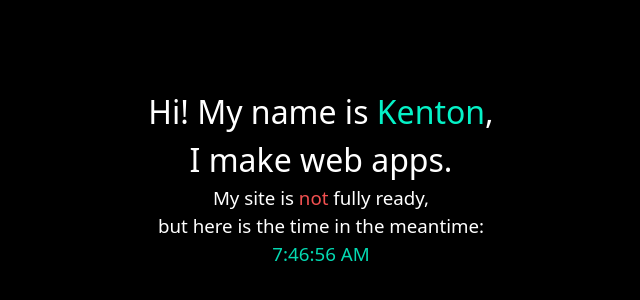
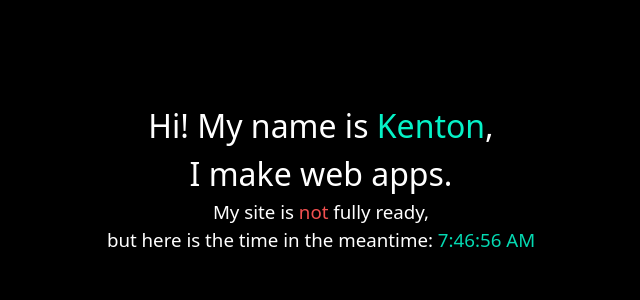
Before and after one commit to kduprey/kentonduprey-site, a React (Create React App) app: page / in a window 1280 px wide. Shown: the part 230-530 px from the top of the page, without its empty margins (319-959 px from the left). Built offline with nearby package versions, Linux system fonts and the light colour scheme.

Commit message:
removed fontawesome script link

```diff
--- a/public/index.html
+++ b/public/index.html
@@ -39,10 +39,6 @@
     rel="manifest"
     href="%PUBLIC_URL%/manifest.json"
   />
-  <script
-    src="https://kit.fontawesome.com/417b1411ce.js"
-    crossorigin="anonymous"
-  ></script>
   <title>Hi! My name is Kenton</title>
 </head>
 
--- a/src/components/Time.js
+++ b/src/components/Time.js
@@ -14,7 +14,7 @@ const Time = () => {
 		};
 	}, [time]);
 
-	return <div className="dark-cyan">{time}</div>;
+	return <span className="dark-cyan">{time}</span>;
 };
 
 export default Time;
```
